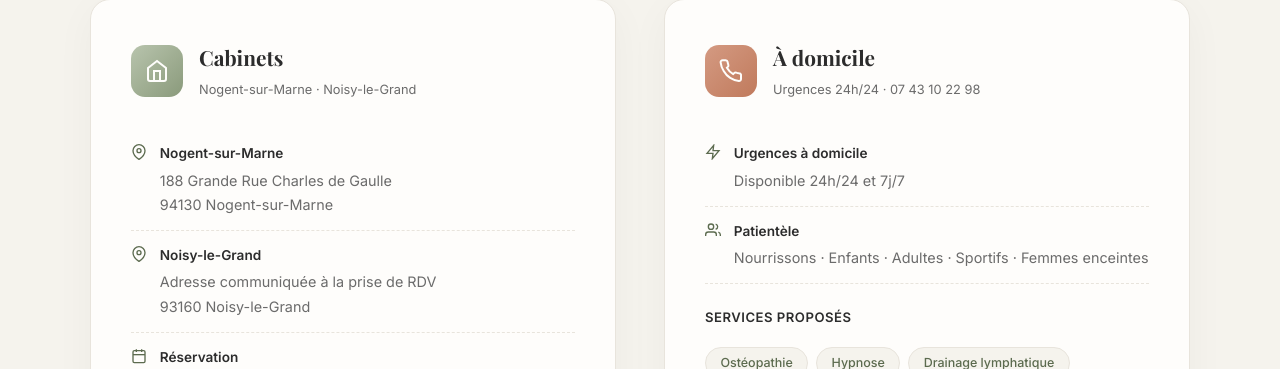
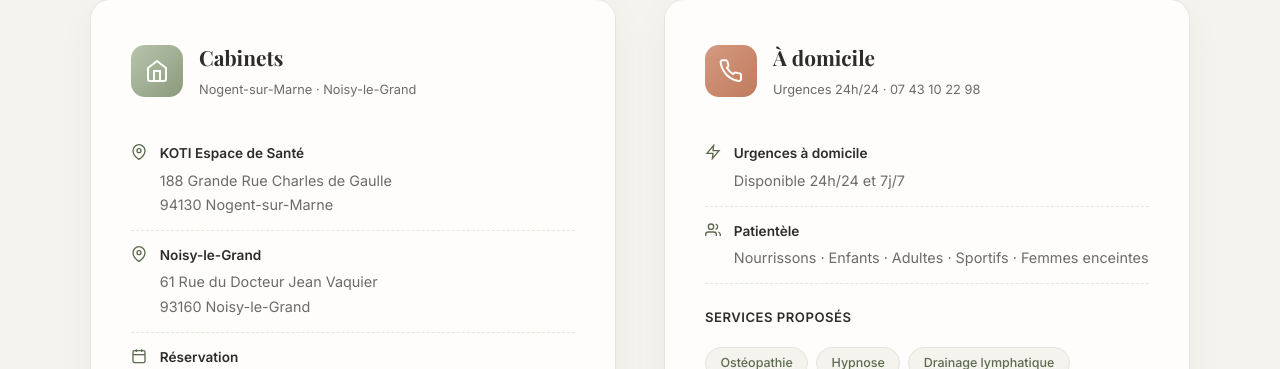
Before and after one commit to hugohypnosteo/Hugo-Delaissse-Osteopathe, a website: page index.html in a window 1280 px wide. Shown: the part 2260-2629 px from the top of the page. Drawn offline with nearby package versions, Linux system fonts and the light colour scheme; a web font is replaced by a local one.

Commit message:
Ajouter l'adresse du cabinet de Noisy-le-Grand
- Noisy-le-Grand : 61 Rue du Docteur Jean Vaquier, 93160
- Cabinet de Nogent nommé « KOTI Espace de Santé »

```diff
--- a/index.html
+++ b/index.html
@@ -1716,12 +1716,11 @@
                 </div>
                 <div class="info-row">
                     <svg width="16" height="16" viewBox="0 0 24 24" fill="none" stroke="currentColor" stroke-width="2"><path d="M21 10c0 7-9 13-9 13s-9-6-9-13a9 9 0 0 1 18 0z"/><circle cx="12" cy="10" r="3"/></svg>
-                    <div><strong>Nogent-sur-Marne</strong>188 Grande Rue Charles de Gaulle<br>94130 Nogent-sur-Marne</div>
+                    <div><strong>KOTI Espace de Santé</strong>188 Grande Rue Charles de Gaulle<br>94130 Nogent-sur-Marne</div>
                 </div>
                 <div class="info-row">
                     <svg width="16" height="16" viewBox="0 0 24 24" fill="none" stroke="currentColor" stroke-width="2"><path d="M21 10c0 7-9 13-9 13s-9-6-9-13a9 9 0 0 1 18 0z"/><circle cx="12" cy="10" r="3"/></svg>
-                    <!-- TODO Hugo : adresse exacte du cabinet de Noisy-le-Grand -->
-                    <div><strong>Noisy-le-Grand</strong>Adresse communiquée à la prise de RDV<br>93160 Noisy-le-Grand</div>
+                    <div><strong>Noisy-le-Grand</strong>61 Rue du Docteur Jean Vaquier<br>93160 Noisy-le-Grand</div>
                 </div>
                 <div class="info-row">
                     <svg width="16" height="16" viewBox="0 0 24 24" fill="none" stroke="currentColor" stroke-width="2"><rect x="3" y="4" width="18" height="18" rx="2"/><line x1="16" y1="2" x2="16" y2="6"/><line x1="8" y1="2" x2="8" y2="6"/><line x1="3" y1="10" x2="21" y2="10"/></svg>
```
